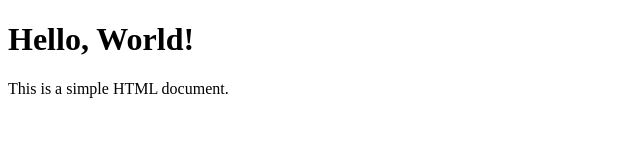
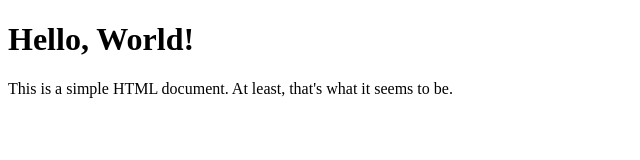
Before and after one commit to BronsonParker/week-1-checkpoint, a plain HTML site: page index.html in a window 1280 px wide. Shown: the whole page, without its empty margins (0-640 px from the left). Drawn offline with Linux system fonts and the light colour scheme.

Commit message:
Updated p for testing

```diff
--- a/index.html
+++ b/index.html
@@ -7,6 +7,6 @@
 </head>
 <body>
     <h1>Hello, World!</h1>
-    <p>This is a simple HTML document.</p>
-</body>
+    <p>This is a simple HTML document. At least, that's what it seems to be.</p>
+    </body>
 </html>
```
